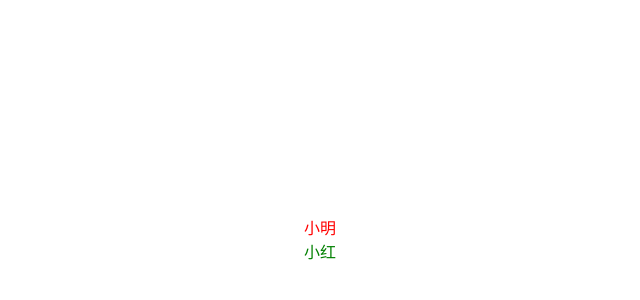
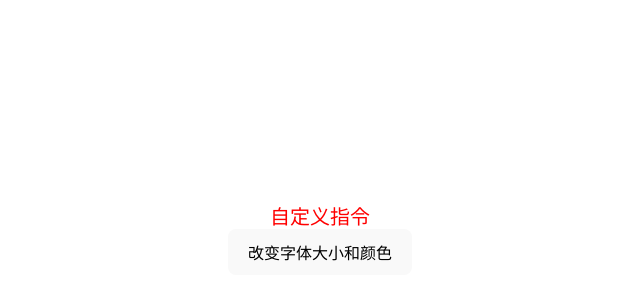
Before and after one commit to husky-dot/vue-tips-handbook, a Vue app: page / in a window 1280 px wide. Shown: the part 160-460 px from the top of the page, without its empty margins (320-960 px from the left). Built offline with nearby package versions, Linux system fonts and the light colour scheme.

Commit message:
feat: 完成

```diff
--- a/src/App.vue
+++ b/src/App.vue
@@ -1,10 +1,7 @@
 <template>
-  <User>
-    <div class="userInfo">小明</div>
-  </User>
-  <div class="green">小红</div>
+  <FontSizeColor />
 </template>
 
 <script setup>
-import User from './components/User.vue'
+import FontSizeColor from './components/FontSizeColor.vue'
 </script>
--- /dev/null
+++ b/src/components/FontSizeColor.vue
@@ -0,0 +1,23 @@
+<template>
+  <div
+    v-font-size-color="{
+      color,
+      fontSize,
+    }"
+  >
+    自定义指令
+  </div>
+  <button @click="changeFontSizeAndColor">改变字体大小和颜色</button>
+</template>
+
+<script setup>
+import { ref } from 'vue'
+
+const color = ref('red')
+const fontSize = ref('20px')
+
+const changeFontSizeAndColor = () => {
+  color.value = 'green'
+  fontSize.value = '40px'
+}
+</script>
--- a/src/components/User.vue
+++ /dev/null
@@ -1,18 +0,0 @@
-<template>
-  <div class="user">
-    <slot />
-  </div>
-</template>
-
-<style scoped>
-:slotted(.userInfo) {
-  color: red;
-}
-
-</style>
-
-<style>
-.green {
-  color: green;
-}
-</style>
--- a/src/main.js
+++ b/src/main.js
@@ -2,4 +2,13 @@ import { createApp } from 'vue'
 import './style.css'
 import App from './App.vue'
 
-createApp(App).mount('#app')
+const app = createApp(App)
+
+app.directive('font-size-color', (el, binding) => {
+  console.log('binding', binding)
+  Object.keys(binding.value).forEach(key => {
+    el.style[key] = binding.value[key]
+  })
+})
+
+app.mount('#app')
```
